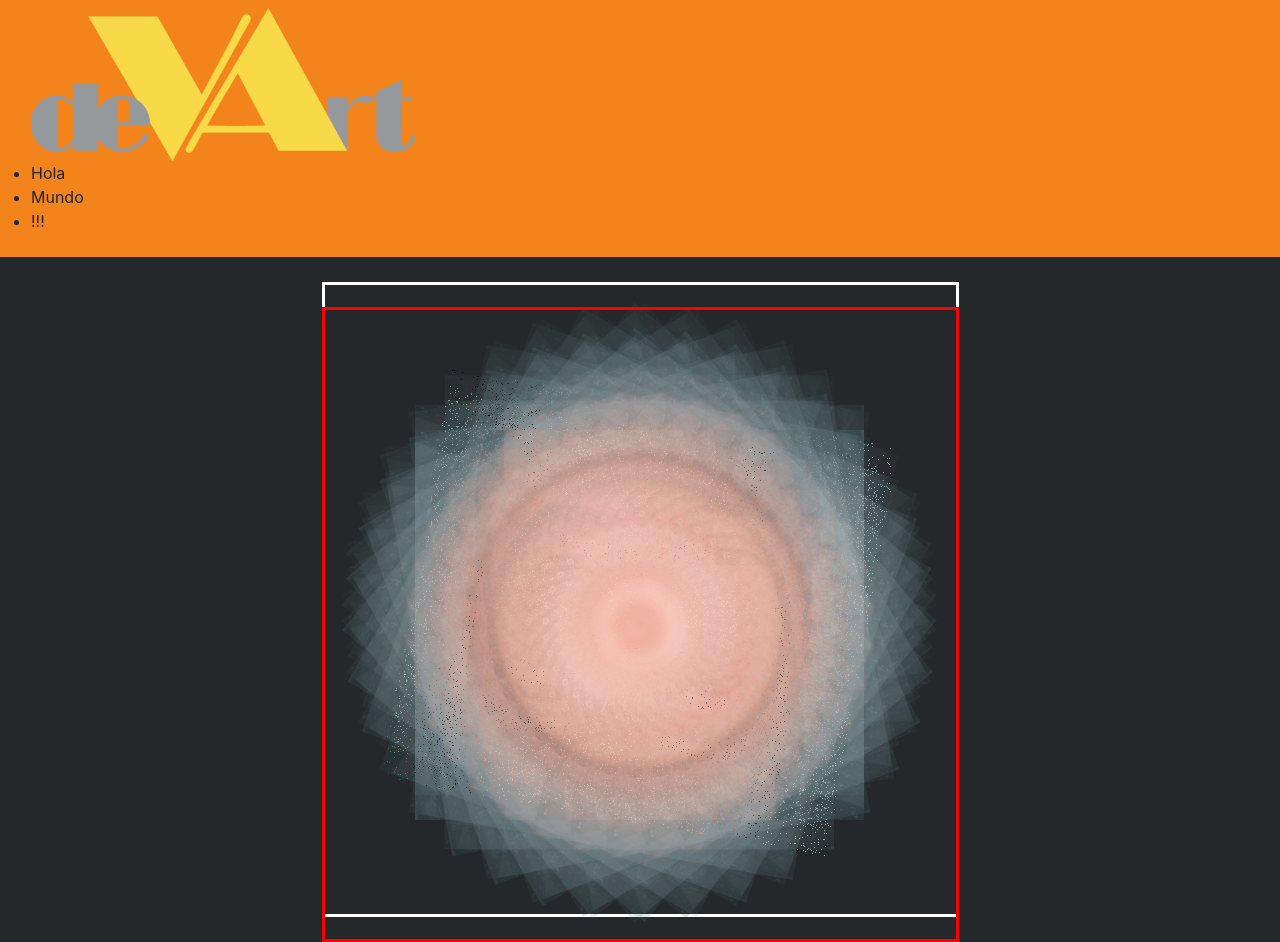
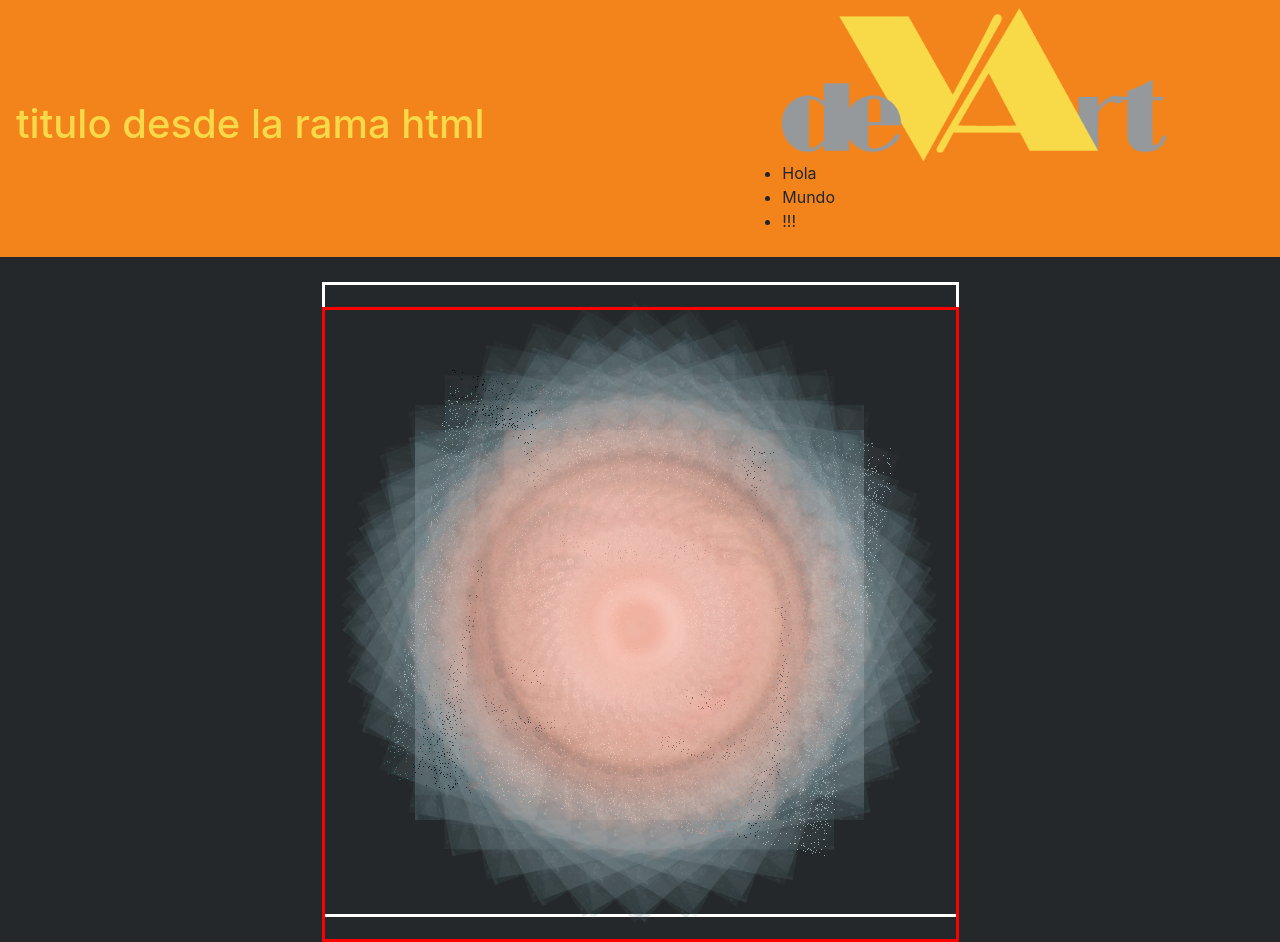
Before and after one commit to gorylactics/devart, a plain HTML site: page index.html in a window 1280 px wide. Drawn offline with nearby package versions, Linux system fonts and the light colour scheme.

Commit message:
sobre escritura del prime titulo generado desde master y no desde html

```diff
--- a/index.html
+++ b/index.html
@@ -13,6 +13,7 @@
 
 <body>
     <div class="navbar container__fluid">
+        <h1>titulo desde la rama html</h1>
         <div class="navbar__elementos row">
             <div class="navbar__logo col-lg-12">
                 <img src="./assets/images/logoB.png" alt="logo" class="logo" srcset="">
```
